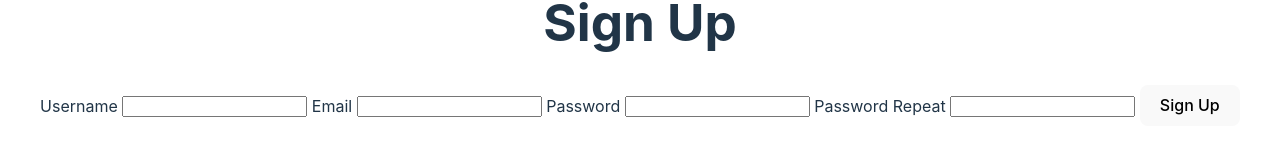
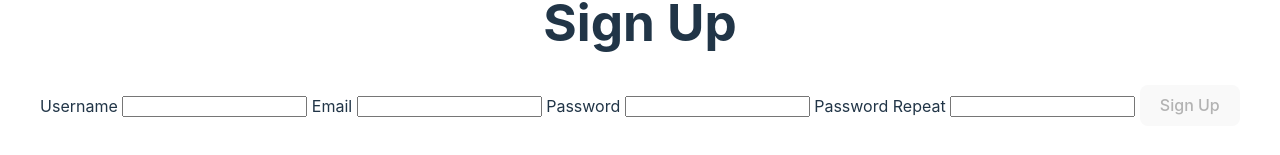
Before and after one commit to leobewater/udemy-svelte-with-tdd, a Svelte app in the folder frontend/: page / in a window 1280 px wide. Shown: the part 357-512 px from the top of the page. Built offline with nearby package versions, Linux system fonts and the light colour scheme.

Commit message:
add test for disabled submit button

```diff
--- a/frontend/src/pages/SignUpPage.svelte
+++ b/frontend/src/pages/SignUpPage.svelte
@@ -11,4 +11,4 @@
 <label for="password-repeat">Password Repeat</label>
 <input id="password-repeat" type="password" />
 
-<button>Sign Up</button>
+<button disabled>Sign Up</button>
```
Also changed, not shown: 1 other file (tests, documents, lock files or other folders).
